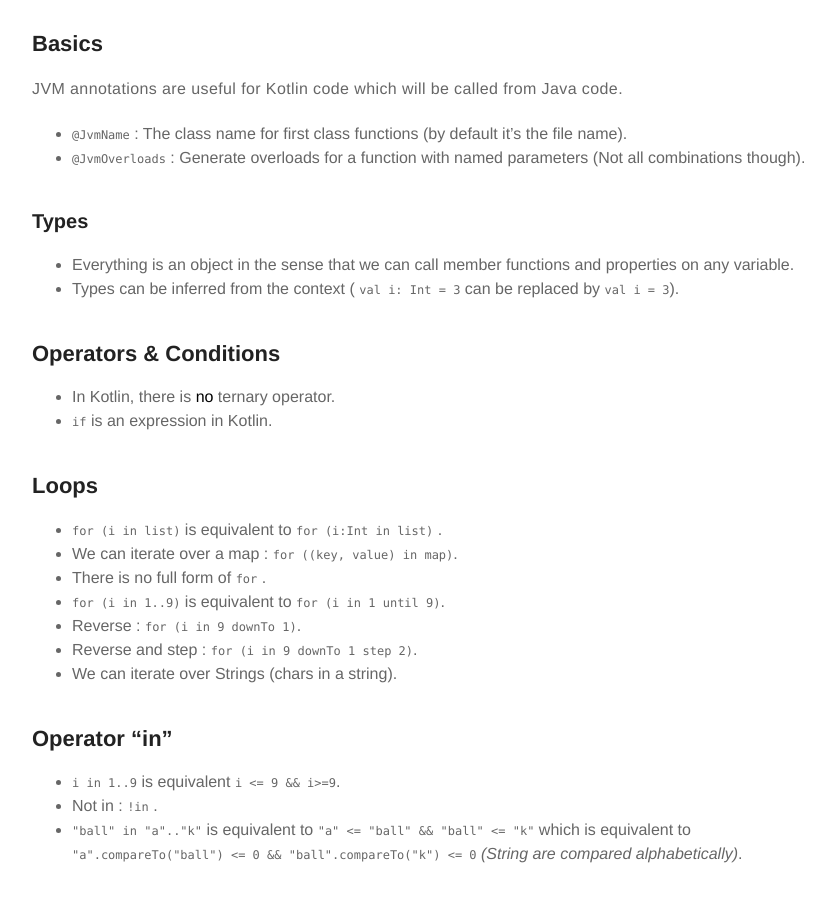
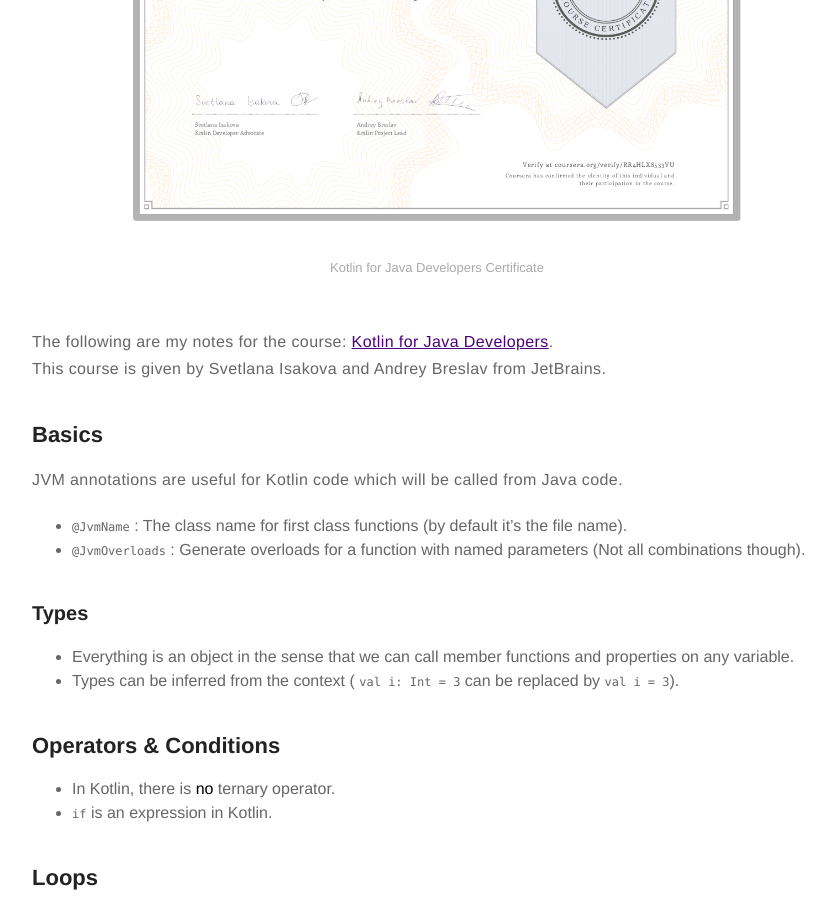
Before and after one commit to aallam/aallam.github.io, a Jekyll site: the page built from _posts/2018-10-29-kotlin-for-java-developers.md, in a window 1280 px wide and 900 px high, scrolled down 555 px. Shown: the whole window, without its empty margins (203-1038 px from the left). Built offline with Jekyll 4.4.1, drawn with Linux system fonts in a browser that asks for light colours; comment, search, counter and statistics services are not loaded.

Commit message:
[post] add the course certificate

```diff
--- a/_posts/2018-10-29-kotlin-for-java-developers.md
+++ b/_posts/2018-10-29-kotlin-for-java-developers.md
@@ -17,8 +17,10 @@
 </style>
 
 <div class="text-center" markdown="1">
-![Kotlin][0]
+![Kotlin for Java Developers Certificate][0]{:width="75%"}
+<figcaption class="caption">Kotlin for Java Developers Certificate</figcaption>
 </div>
+<br/>
 
 The following are my notes for the course: [Kotlin for Java Developers][1].<br/>
 This course is given by Svetlana Isakova and Andrey Breslav from JetBrains.
@@ -401,7 +403,7 @@
 * [Kotlin for Java Developers][1]
 * [Kotlin Grammar][4]
 
-[0]: {{ site.url }}/assets/images/blog/kotlin_java.png
+[0]: {{ site.url }}/assets/images/blog/kotlin_for_java_developers_certificate_aallam.png
 [1]: https://www.coursera.org/learn/kotlin-for-java-developers
 [2]: {{ site.url }}/assets/images/blog/kotlin_precedence.png
 [3]: https://kotlinlang.org/docs/reference/grammar.html#precedence
```
Also changed, not shown: assets/images/blog/kotlin_for_java_developers_certificate_aallam.png (added), assets/images/blog/kotlin_java.png (deleted).
